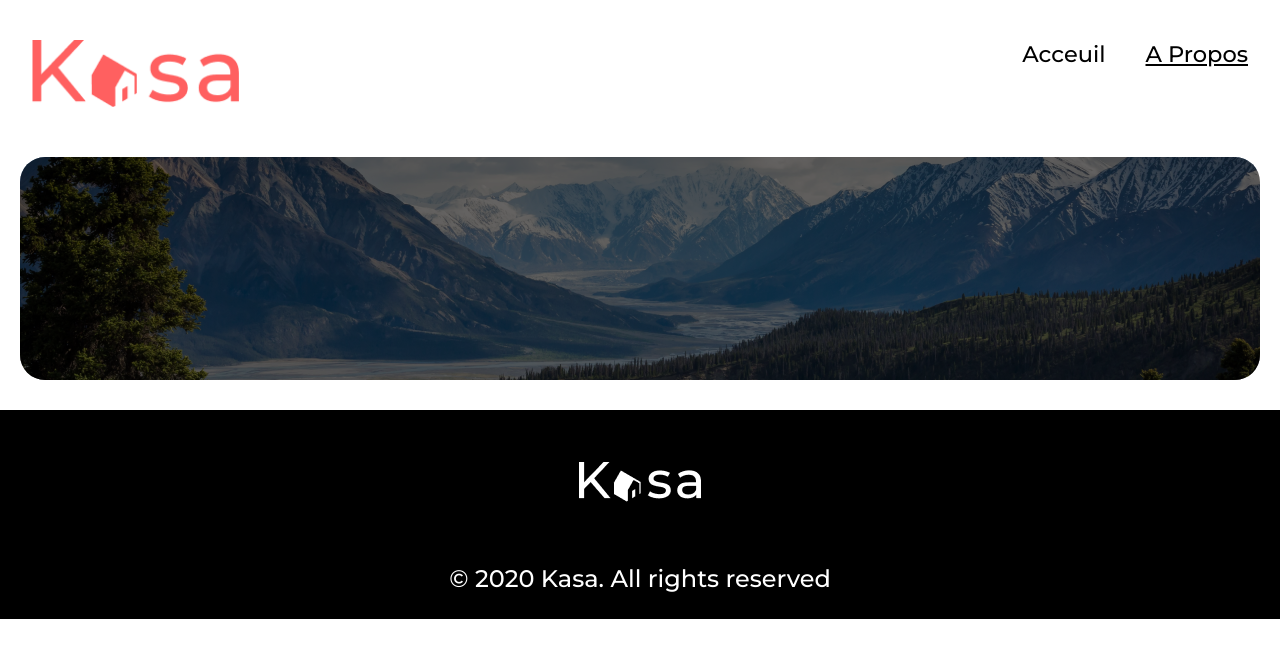
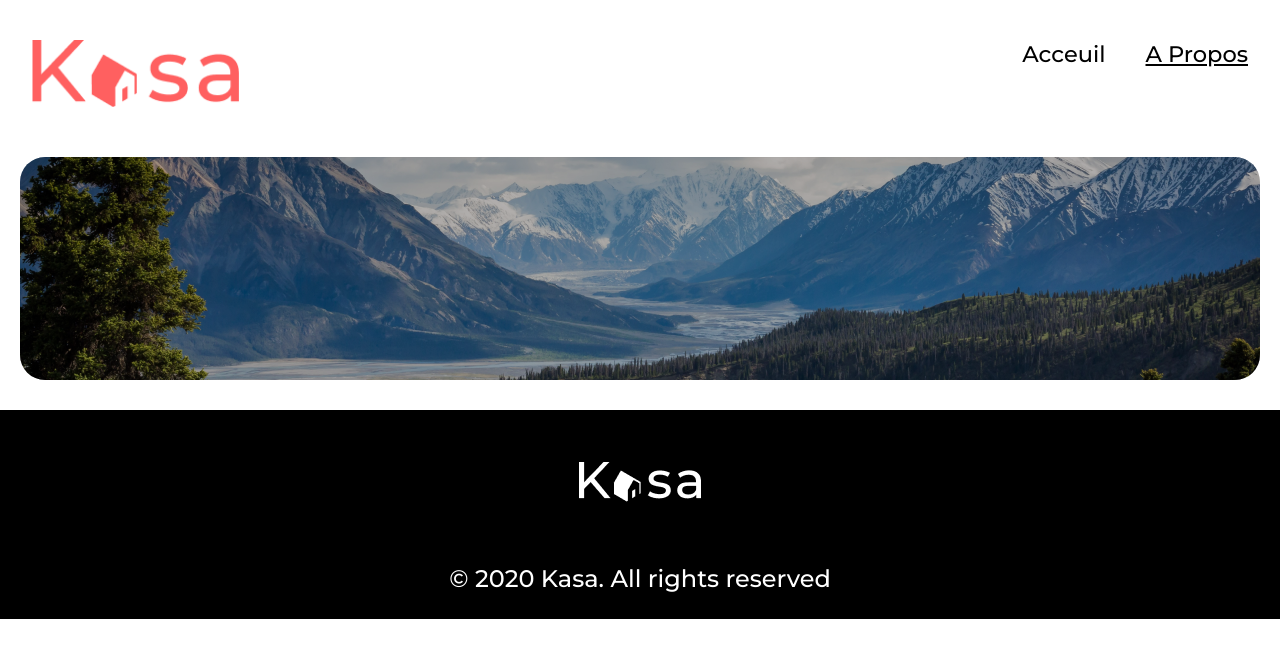
Before and after one commit to jeremB-dev/KasaProject, a React (Vite) app: page /about in a window 1280 px wide. Shown: the top 658 px of the page. Built offline with nearby package versions, Linux system fonts and the light colour scheme.

Commit message:
ajustement css et nom de page

```diff
--- a/src/App.jsx
+++ b/src/App.jsx
@@ -2,6 +2,7 @@ import Home from "./pages/Home";
 import About from "./pages/About";
 import Header from "./components/Header";
 import Footer from "./components/Footer";
+import Logement from "./components/Logements";
 import { BrowserRouter, Routes,Route } from "react-router-dom";
 
 const App = () => {
@@ -11,7 +12,7 @@ const App = () => {
       <Routes>
         <Route path="/" element={<Home />} />
         <Route path="/about" element={<About />} />
-        <Route path="/logement/id" element={<Location />} />
+        <Route path="/logement/id" element={<Logement />} />
       </Routes>
       <Footer />
     </BrowserRouter>
--- a/src/components/BannerAbout.jsx
+++ b/src/components/BannerAbout.jsx
@@ -5,7 +5,7 @@ function BannerAbout() {
   return (
     <div className="banner">
                 <img src={imgBannerAbout} className='bannerImg' alt="image de la bannière"/>
-                <div className="bannerFilter"></div>
+                <div className="bannerFilterAbout"></div>
             </div>
   )
 }
--- a/src/components/Gallery.jsx
+++ b/src/components/Gallery.jsx
@@ -1,4 +1,4 @@
-import Thumb from "./Thumb";
+import Thumb from "./Thumbs";
 import logements from "../assets/data/logements.json";
 
 
--- /dev/null
+++ b/src/components/Logements.jsx
@@ -0,0 +1,11 @@
+
+
+const Logement = () => {
+    return (
+        <div>
+          <p>Voici le logement</p>
+        </div>
+    );
+};
+
+export default Logement;
--- a/src/components/Thumb.jsx
+++ b/src/components/Thumbs.jsx
@@ -1,7 +1,7 @@
 import { NavLink }  from "react-router-dom";
 import PropTypes from "prop-types";
 
-const Thumb = ({ logements }) => {
+const Thumbs = ({ logements }) => {
   return (
     <>
       {logements.map((logement) => (
@@ -16,7 +16,7 @@ const Thumb = ({ logements }) => {
   );
 };
 
-Thumb.prototype = {
+Thumbs.prototype = {
   logements: PropTypes.arrayOf(
     PropTypes.shape({
       id: PropTypes.number.isRequired,
@@ -26,4 +26,4 @@ Thumb.prototype = {
 ).isRequired,
 }
 
-export default Thumb;
+export default Thumbs;
--- a/src/main.css
+++ b/src/main.css
@@ -66,7 +66,6 @@
   font-family: "Montserrat", sans-serif;
   font-size: 48px;
   font-weight: 700;
-  font-style: border 1px #000;
   text-shadow: 1px 1px 0 #000, -1px -1px 0 #000, 1px -1px 0 #000, -1px 1px 0 #000, 1px 1px 0 #000;
 }
 .banner .bannerFilter {
@@ -75,6 +74,15 @@
   width: 100%;
   border-radius: 25px;
   opacity: 0.6;
+  background-color: #000;
+  box-shadow: 0px 5px 4px 0px rgba(0, 0, 0, 0.2509803922);
+}
+.banner .bannerFilterAbout {
+  position: absolute;
+  height: 100%;
+  width: 100%;
+  border-radius: 25px;
+  opacity: 0.3;
   background-color: #000;
 }
 
--- a/src/main.scss
+++ b/src/main.scss
@@ -1,6 +1,6 @@
 @use "sass/app";
 @use "sass/header";
-@use "sass/bannerHome";
+@use "sass/banner";
 @use "sass/thumb";
 @use "sass/gallery";
 @use "sass/footer";
--- a/src/sass/_bannerHome.scss
+++ b/src/sass/_banner.scss
@@ -29,8 +29,9 @@
     font-family: "Montserrat", sans-serif;
     font-size: 48px;
     font-weight: 700;
-    font-style: border 1px #000;
     text-shadow: 1px 1px 0 #000, -1px -1px 0 #000, 1px -1px 0 #000, -1px 1px 0 #000, 1px 1px 0 #000;
+
+
   }
 
   .bannerFilter {
@@ -40,5 +41,16 @@
     border-radius: 25px;
     opacity: 0.6;
     background-color: #000;
+    box-shadow: 0px 5px 4px 0px #00000040;
+
+  }
+
+  .bannerFilterAbout {
+    position: absolute;
+    height: 100%;
+    width: 100%;
+    border-radius: 25px;
+    opacity: 0.3;
+    background-color: #000;
   }
 }
--- a/src/sass/_home.scss
+++ b/src/sass/_home.scss
@@ -1,4 +1,4 @@
-.home{
+.home {
   display: flex;
   flex-direction: column;
   width: 100%;
```
Also changed, not shown: src/components/Logement.jsx (deleted), 1 other file (tests, documents, lock files or other folders).
